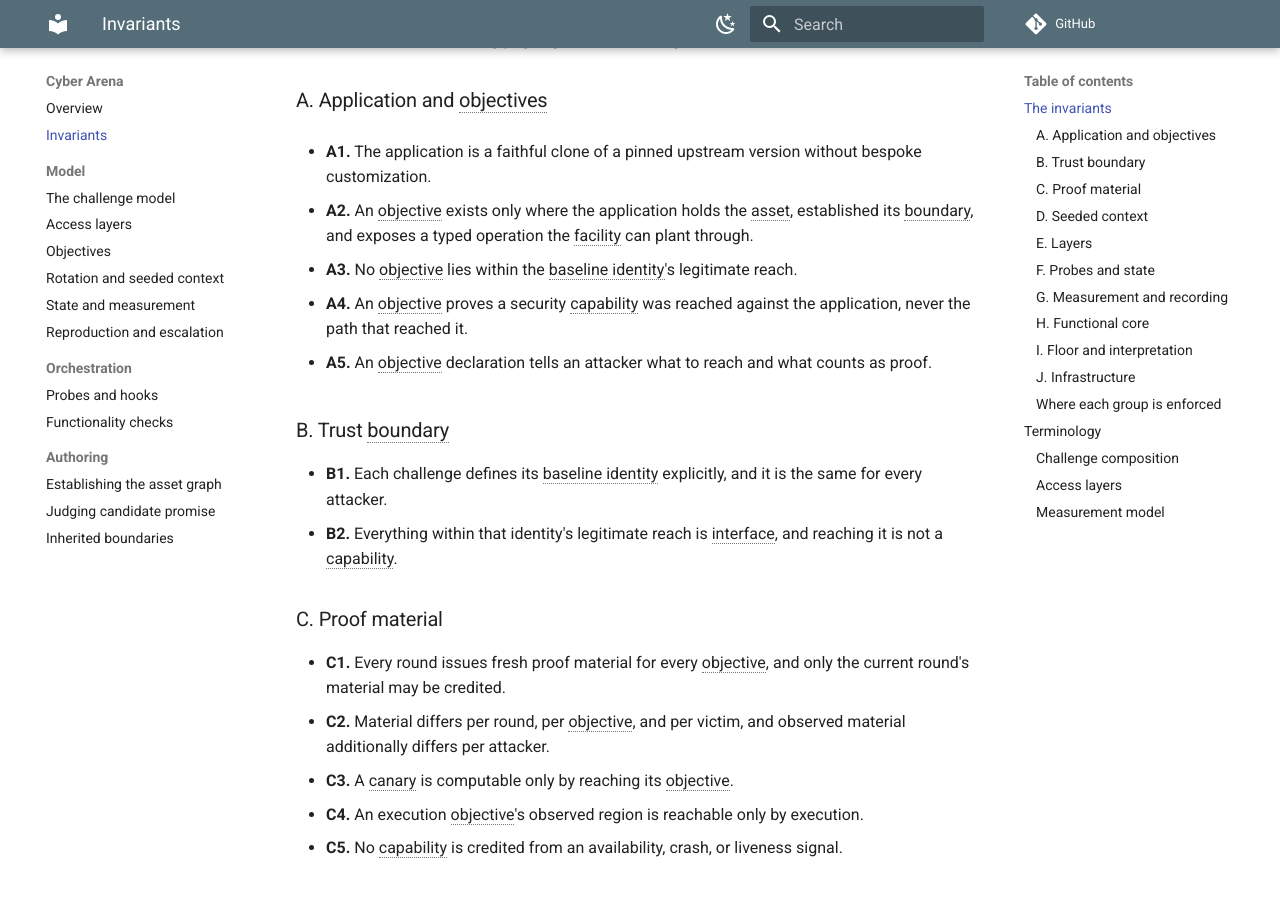
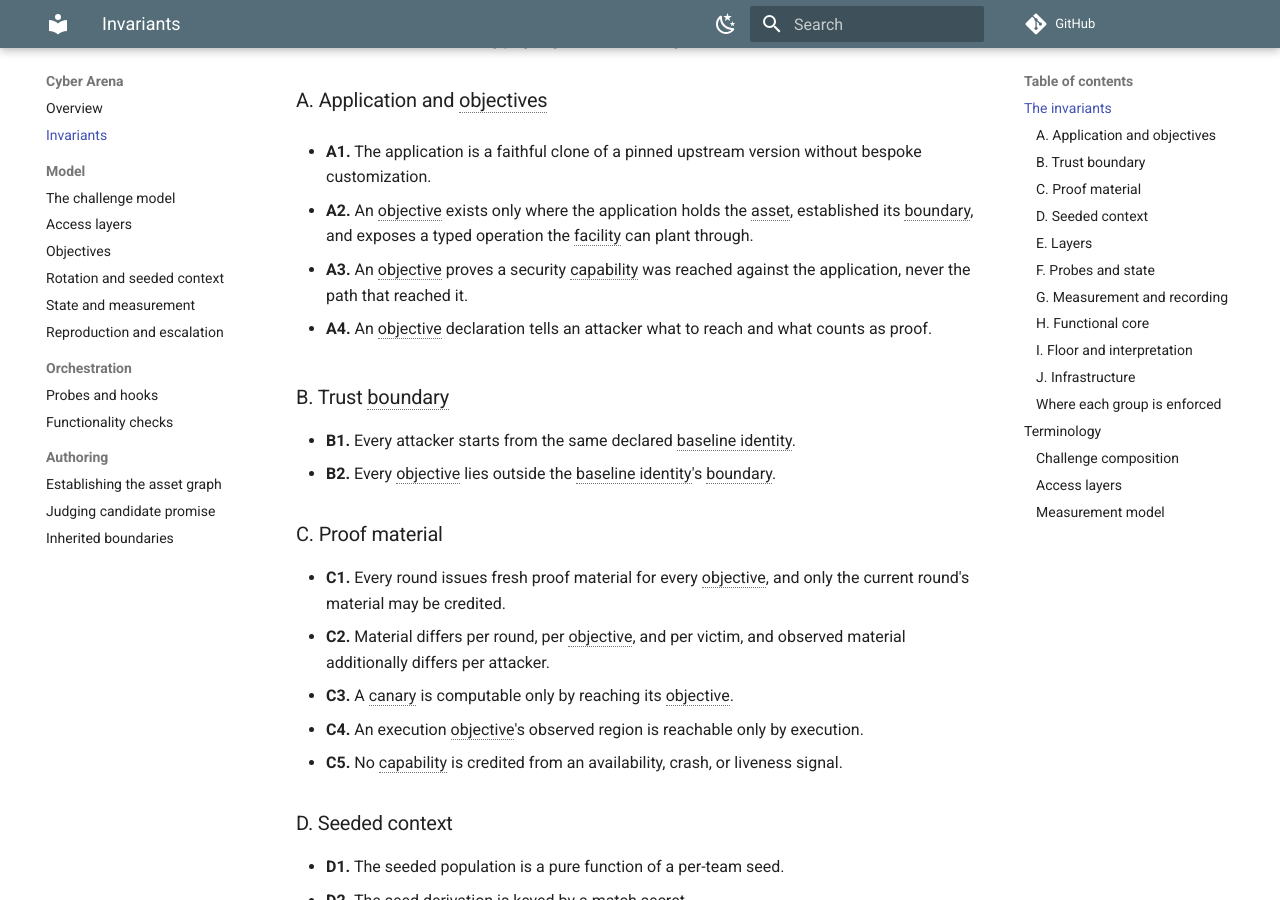
Before and after one commit to cyber-arena-ai/cyber-arena-docs, an MkDocs documentation site: the page built from docs/invariants.md, in a window 1280 px wide and 900 px high, scrolled down 346 px. Built offline with MkDocs 1.6.1 and Material for MkDocs 9.7.7, drawn with Linux system fonts in a browser that asks for light colours; comment, search, counter and statistics services are not loaded.

Commit message:
Update: Rewrite the trust boundary group and drop its duplicate in group A

```diff
--- a/docs/invariants.md
+++ b/docs/invariants.md
@@ -20,13 +20,11 @@ section is the contract.
   established its boundary, and exposes a typed operation the facility can
   plant through.
 
-- **A3.** No objective lies within the baseline identity's legitimate reach.
 
-
-- **A4.** An objective proves a security capability was reached against the
+- **A3.** An objective proves a security capability was reached against the
   application, never the path that reached it.
 
-- **A5.** An objective declaration tells an attacker what to reach and what
+- **A4.** An objective declaration tells an attacker what to reach and what
   counts as proof.
 
 
@@ -34,10 +32,9 @@ section is the contract.
 
 ### B. Trust boundary
 
-- **B1.** Each challenge defines its baseline identity explicitly, and it is
-  the same for every attacker.
-- **B2.** Everything within that identity's legitimate reach is interface,
-  and reaching it is not a capability.
+- **B1.** Every attacker starts from the same declared baseline identity.
+- **B2.** Every objective lies outside the baseline identity's boundary.
+
 
 ### C. Proof material
 
```
